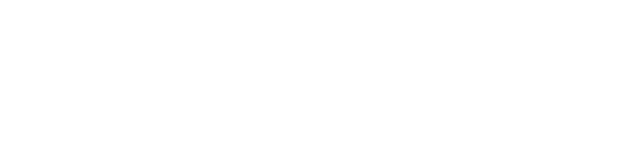
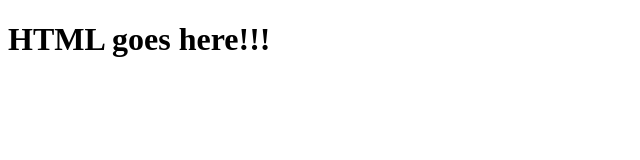
Before and after one commit to Behardy/Fork_demo, a plain HTML site: page index.html in a window 1280 px wide. Shown: the whole page, without its empty margins (0-640 px from the left). Drawn offline with Linux system fonts and the light colour scheme.

Commit message:
added to html and a line of text

```diff
--- a/index.html
+++ b/index.html
@@ -8,7 +8,7 @@
 </head>
 <body>
 
-
+  <h1>HTML goes here!!!</h1>
 
 </body>
 </html>
```
